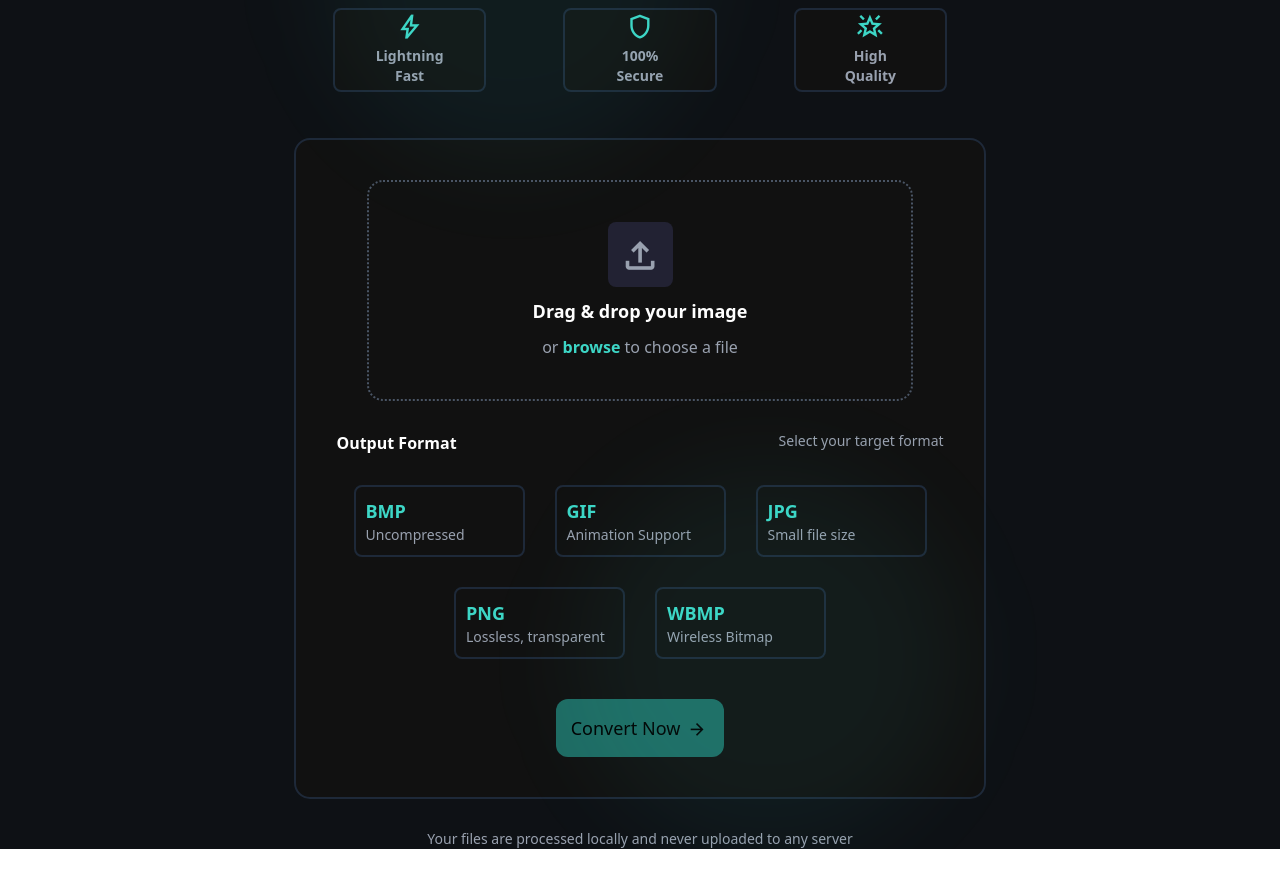
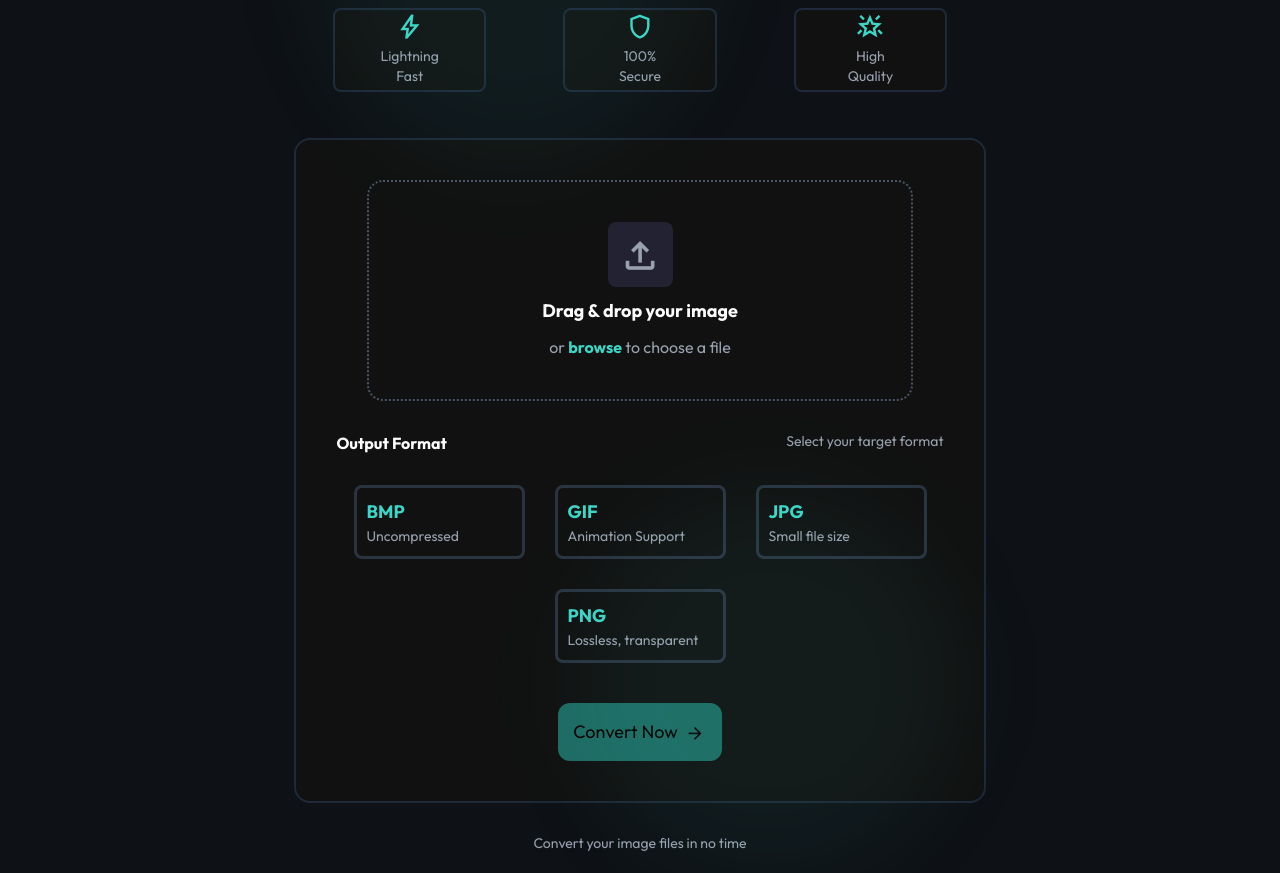
Before and after one commit to Joaquim-Manjama/Image-Converter, a React (Vite) app: page / in a window 1280 px wide. Shown: the part 220-1093 px from the top of the page. Before the commit the page ends 1069 px from the top, so only its background shows below. Built offline with nearby package versions, Linux system fonts and the light colour scheme.

Commit message:
code refactoring

```diff
--- a/package.json
+++ b/package.json
@@ -10,10 +10,10 @@
     "preview": "vite preview"
   },
   "dependencies": {
+    "@fontsource/outfit": "^5.2.8",
     "@tailwindcss/vite": "^4.1.18",
     "react": "^19.2.0",
     "react-dom": "^19.2.0",
-    "tailwindcss": "^4.1.18",
     "wasm-imagemagick": "^1.2.8"
   },
   "devDependencies": {
@@ -22,10 +22,13 @@
     "@types/react": "^19.2.5",
     "@types/react-dom": "^19.2.3",
     "@vitejs/plugin-react": "^5.1.1",
+    "autoprefixer": "^10.4.22",
     "eslint": "^9.39.1",
     "eslint-plugin-react-hooks": "^7.0.1",
     "eslint-plugin-react-refresh": "^0.4.24",
     "globals": "^16.5.0",
+    "postcss": "^8.5.6",
+    "tailwindcss": "^4.1.18",
     "typescript": "~5.9.3",
     "typescript-eslint": "^8.46.4",
     "vite": "^7.2.4"
--- a/src/App.tsx
+++ b/src/App.tsx
@@ -8,13 +8,13 @@ function App() {
   const [selectedOutputFormat, setSelectedOutputFormat] = useState("");
   const [file, setFile] = useState<File | undefined>();
   const [imageFilePreview, setImageFilePreview] = useState<string | ArrayBuffer | null>(null);
+  const [loading, setLoading] = useState(false);
 
   const supportedImageTypes: string[][] = [
     ["BMP", "Uncompressed"],
     ["GIF", "Animation Support"],
     ["JPG", "Small file size"],
     ["PNG", "Lossless, transparent"],
-    ["WBMP", "Wireless Bitmap"],
   ];
 
   const handleFormatChoice = (imageType: string): void => {
@@ -37,11 +37,15 @@ function App() {
   }
 
   const handleConversion = async (): Promise<void> => {
+
     if (!file || typeof imageFilePreview !== "string" || selectedOutputFormat === "") return;
+
+    setLoading(true);
 
     const blob = await convertImage(file, selectedOutputFormat.toLowerCase());
 
     downloadBlob(await blob, `converted-image.${selectedOutputFormat.toLowerCase()}`);
+    setLoading(false);
   }
 
 
@@ -71,7 +75,7 @@ function App() {
           {file ?
 
             <div className="flex flex-col items-center justify-center mb-[-10px] w-[90%] h-[300px] relative select-none">
-              <span onClick={() => setFile(undefined)} className="material-symbols-outlined text-white text-2xl absolute right-[20px] top-[10px] scale-150 hover:text-red-400 cursor-pointer">close</span>
+              {!loading && <span onClick={() => setFile(undefined)} className="material-symbols-outlined text-white text-2xl absolute right-[20px] top-[10px] scale-150 hover:text-red-400 cursor-pointer">close</span>}
               <img src={typeof imageFilePreview === "string"? imageFilePreview : ""} alt={file.name} className="material-symbols-outlined text-[#666666] w-[180px] h-[180px] object-cover"/>
               <h1 className="font-bold text-white text-lg mt-[50px]">{file.name}</h1>
             </div>
@@ -98,10 +102,15 @@ function App() {
           </div>
 
           {/*Conversion Button*/}
-          <button onClick={() => handleConversion()} className={`flex flex-row text-lg ${file && selectedOutputFormat != "" ? `bg-[#3dd6c6] cursor-pointer` : "bg-[#1e6b63] cursor-not-allowed"} p-[15px] rounded-xl mt-[30px] active:bg-[#1e6b63]`}>Convert Now <span className="material-symbols-outlined ml-[5px] mt-[3px] scale-80"> arrow_forward </span></button>
+          {
+            loading ?
+            <button disabled className={`flex flex-row text-lg bg-gray-700 cursor-wait p-[15px] rounded-xl mt-[30px]`}><span className="mr-[10px]"></span> Converting Image File... </button>
+            :
+            <button onClick={() => handleConversion()} className={`flex flex-row text-lg ${file && selectedOutputFormat != "" ? `bg-[#3dd6c6] cursor-pointer` : "bg-[#1e6b63] cursor-not-allowed"} p-[15px] rounded-xl mt-[30px] active:bg-[#1e6b63]`}>Convert Now <span className="material-symbols-outlined ml-[5px] mt-[3px] scale-80"> arrow_forward </span></button>
+          }
 
         </div>
-        <p className="text-gray-400 text-sm">Your files are processed locally and never uploaded to any server</p>
+        <p className="text-gray-400 text-sm mb-[20px]">Convert your image files in no time</p>
       </div>
     </div>
   )
--- a/src/components/Benefit.tsx
+++ b/src/components/Benefit.tsx
@@ -6,7 +6,7 @@ interface BenefitProp {
 
 const Benefit = ({ label, icon}: BenefitProp) => {
 
-    return <div className="bg-[#111111] w-[25%] border-2 border-gray-800 flex flex-col items-center justify-center rounded-lg text-sm p-10 font-bold text-center">
+    return <div className="bg-[#111111] w-[25%] border-2 border-gray-800 flex flex-col items-center justify-center rounded-lg text-sm p-10 text-center">
         <span className="material-symbols-outlined text-[#3dd6c6] scale-120 mb-[7px]">{icon}</span>
         <p className="text-gray-400">{label}</p>
     </div>
--- a/src/components/Format.tsx
+++ b/src/components/Format.tsx
@@ -5,7 +5,7 @@ interface FormatProp {
 }
 
 const Format = ({ type, description, active}: FormatProp) => {
-    return <div className={`bg-${active ? "[#222233]": "[#111111]"} w-[171px] ${active ? `border-3 border-[#3dd6c6]` : "border-2 border-gray-800"} flex flex-col justify-center rounded-lg p-[10px] font-bold select-none relative hover:${!active && "bg-[#222222]"}`}>
+    return <div className={`bg-${active ? "[#1a2025]": "[#0d1117]"} w-[171px] border-3  ${active ? `border-[#3dd6c6]` : "border-[#2a3441]"} flex flex-col justify-center rounded-lg p-[10px] font-bold select-none relative transition-all duration-300 hover:${!active && "bg-[#1a2025]"}`}>
         <span className="text-[#3dd6c6] text-left font-bold text-lg">{type}</span>
         {active && <span className="text-[#3dd6c6] scale-200 absolute ml-[145px] mb-[70px]">.</span>}
         <p className="text-gray-400 text-sm font-normal">{description}</p>
--- a/src/index.css
+++ b/src/index.css
@@ -1,4 +1,13 @@
+@import '@fontsource/outfit/400.css';
+@import '@fontsource/outfit/500.css';
+@import '@fontsource/outfit/600.css';
+@import '@fontsource/outfit/700.css';
+
 @import "tailwindcss";
+
+body {
+  font-family: 'Outfit', sans-serif;
+}
 
 .background {
   background-color: hsl(220, 20%, 7%);
--- a/vite.config.ts
+++ b/vite.config.ts
@@ -2,17 +2,7 @@ import { defineConfig } from 'vite'
 import react from '@vitejs/plugin-react'
 import tailwindcss from '@tailwindcss/vite'
 
-// https://vite.dev/config/
 export default defineConfig({
-  // Alias the package entry to the existing distributed ESM/CJS file
-  // The package's package.json refers to a module file that isn't present
-  // in the published package; point Vite at the package's actual file so
-  // resolution succeeds.
-  resolve: {
-    alias: {
-      'wasm-imagemagick': 'wasm-imagemagick/dist/src/index.js'
-    }
-  },
   plugins: [
     react(),
     tailwindcss(),
```
Also changed, not shown: 1 other file (tests, documents, lock files or other folders).
